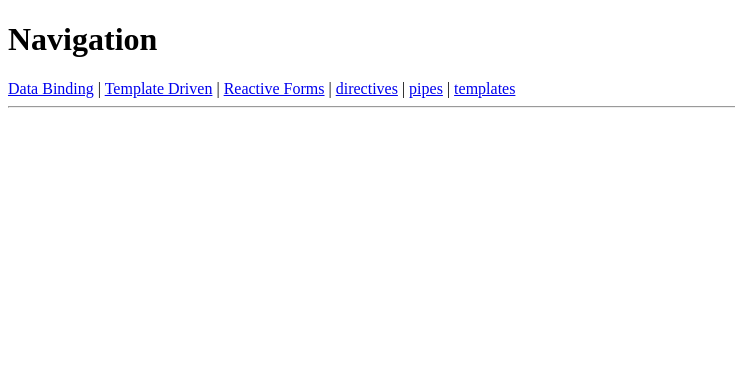
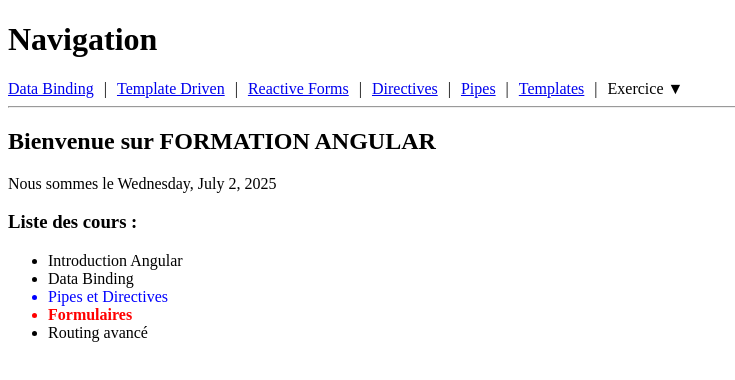
Before and after one commit to amdouni-bilel/FirstAngularProject, an Angular app: page /exercice-accueil in a window 1280 px wide. Before the commit this address led to /. Shown: the top 380 px of the page, without its empty margins (0-735 px from the left). Built offline with nearby package versions, Linux system fonts and the light colour scheme.

Commit message:
exercice

```diff
--- a/src/app/app.css
+++ b/src/app/app.css
@@ -0,0 +1,38 @@
+nav {
+  display: flex;
+  align-items: center;
+  gap: 10px;
+}
+
+.dropdown {
+  position: relative;
+  display: inline-block;
+  cursor: pointer;
+}
+
+.dropdown-content {
+  display: none;
+  position: absolute;
+  background-color: #f8f8f8;
+  box-shadow: 0px 4px 6px rgba(0,0,0,0.2);
+  padding: 8px;
+  border-radius: 4px;
+  top: 100%;
+  left: 0;
+  z-index: 1;
+}
+
+.dropdown-content a {
+  display: block;
+  padding: 4px 8px;
+  color: black;
+  text-decoration: none;
+}
+
+.dropdown-content a:hover {
+  background-color: #ddd;
+}
+
+.dropdown:hover .dropdown-content {
+  display: block;
+}
--- a/src/app/app.html
+++ b/src/app/app.html
@@ -3,11 +3,19 @@
   <a routerLink="/data-binding">Data Binding</a> |
   <a routerLink="/template-driven">Template Driven</a> |
   <a routerLink="/reactive-form">Reactive Forms</a> |
-  <a routerLink="/directives">directives</a> |
-  <a routerLink="/pipes">pipes</a>  |
-  <a routerLink="/templates">templates</a>
+  <a routerLink="/directives">Directives</a> |
+  <a routerLink="/pipes">Pipes</a> |
+  <a routerLink="/templates">Templates</a> |
+
+  <div class="dropdown">
+    <span>Exercice ▼</span>
+    <div class="dropdown-content">
+      <a routerLink="/exercice-accueil">Exercice-Accueil</a>
+      <a routerLink="/exercice-formulaire">Exercice-Formulaire</a>
+    </div>
+  </div>
 </nav>
 
-<hr>
+<hr />
 
 <router-outlet></router-outlet>
--- a/src/app/exemple-directives/exemple-directives.html
+++ b/src/app/exemple-directives/exemple-directives.html
@@ -15,15 +15,9 @@
   </li>
 </ul>
 
-<ul>
-  <li *ngFor="let product of products">
-
-    {{ product.name }} - {{ product.price }} €
-    <span *ngIf="product.promo">🔥 Promo !</span>
-
-  </li>
-</ul>
 
 
-<h2 appHighlight>Survolez ce titre pour le surligner</h2>
+<h2>Exemple directives personaliseé : </h2>
+
+<h3 appHighlight>Survolez ce titre pour le surligner</h3>
 <p appHighlight>Ce paragraphe change de fond au survol.</p>
--- a/src/app/exemple-pipe/exemple-pipe.html
+++ b/src/app/exemple-pipe/exemple-pipe.html
@@ -1,6 +1,6 @@
-<!--<h2>Pipes intégrés</h2>-->
+<h2>Pipes intégrés</h2>
 
-<!--<p>Nom original : {{ name }}</p>-->
-<!--<p>Majuscule : {{ name | uppercase }}</p>-->
-<!--<p>Date d’aujourd’hui : {{ today | date:'fullDate' }}</p>-->
-<!--<p>Prix : {{ price | currency:'$' }}</p>-->
+<p>Nom original : {{ name }}</p>
+<p>Majuscule : {{ name | uppercase }}</p>
+<p>Date d’aujourd’hui : {{ today | date:'fullDate' }}</p>
+<p>Prix : {{ price | currency:'$' }}</p>
--- a/src/app/exemple-pipe/exemple-pipe.ts
+++ b/src/app/exemple-pipe/exemple-pipe.ts
@@ -7,7 +7,7 @@ import {CurrencyPipe, DatePipe, LowerCasePipe, UpperCasePipe} from '@angular/com
     UpperCasePipe,
     DatePipe,
     CurrencyPipe,
-    LowerCasePipe
+
   ],
   templateUrl: './exemple-pipe.html',
   styleUrl: './exemple-pipe.css'
--- /dev/null
+++ b/src/app/exercice/acceuil/acceuil.css
@@ -0,0 +1,4 @@
+.important {
+  color: red;
+  font-weight: bold;
+}
--- /dev/null
+++ b/src/app/exercice/acceuil/acceuil.html
@@ -0,0 +1,11 @@
+<h2>Bienvenue sur {{ nom | uppercase }}</h2>
+<p>Nous sommes le {{ today | date:'fullDate' }}</p>
+
+<h3>Liste des cours :</h3>
+<ul>
+  <li *ngFor="let item of cours"
+      [ngClass]="{important: item.includes('Form')}"
+      [ngStyle]="item.includes('Pipe') ? {color: 'blue'} : {}">
+    {{ item }}
+  </li>
+</ul>
--- /dev/null
+++ b/src/app/exercice/acceuil/acceuil.ts
@@ -0,0 +1,28 @@
+import {Component} from '@angular/core';
+import {DatePipe, NgClass, NgForOf, NgStyle, UpperCasePipe} from '@angular/common';
+
+@Component({
+  selector: 'app-acceuil',
+  imports: [
+    UpperCasePipe,
+    DatePipe,
+    NgClass,
+    NgStyle,
+    NgForOf
+  ],
+  templateUrl: './acceuil.html',
+  styleUrl: './acceuil.css'
+})
+export class Acceuil {
+
+  nom = 'formation angular';
+  today = new Date();
+
+  cours = [
+    'Introduction Angular',
+    'Data Binding',
+    'Pipes et Directives',
+    'Formulaires',
+    'Routing avancé'
+  ];
+}
--- /dev/null
+++ b/src/app/exercice/formulaire/formulaire.html
@@ -0,0 +1,16 @@
+<h2>Formulaire - Reactive Forms</h2>
+<form [formGroup]="form" (ngSubmit)="submitForm()">
+  <div>
+    <label>Nom:</label>
+    <input type="text" formControlName="nom">
+  </div>
+
+  <div>
+    <label>Age:</label>
+    <input type="number" formControlName="age">
+  </div>
+
+  <button type="submit" [disabled]="form.invalid">Envoyer</button>
+</form>
+
+<p *ngIf="form.valid">Formulaire valide !</p>
--- /dev/null
+++ b/src/app/exercice/formulaire/formulaire.ts
@@ -0,0 +1,30 @@
+import { Component } from '@angular/core';
+import {FormBuilder, FormGroup, ReactiveFormsModule, Validators} from '@angular/forms';
+import {NgIf} from '@angular/common';
+
+@Component({
+  selector: 'app-formulaire',
+  imports: [
+    ReactiveFormsModule,
+    NgIf
+  ],
+  templateUrl: './formulaire.html',
+  styleUrl: './formulaire.css'
+})
+export class Formulaire {
+  form: FormGroup;
+
+  constructor(private fb: FormBuilder) {
+    this.form = this.fb.group({
+      nom: ['', Validators.required],
+      age: ['', [Validators.required, Validators.min(1)]]
+    });
+  }
+
+  submitForm() {
+    if (this.form.valid) {
+      console.log('Formulaire soumis :', this.form.value);
+      alert("Formulaire valide avec un message")
+    }
+  }
+}
```
Also changed, not shown: src/app/app.routes.ts (+5 -2 lines), src/app/exercice/formulaire/formulaire.css (added), 2 other files (tests, documents, lock files or other folders).
